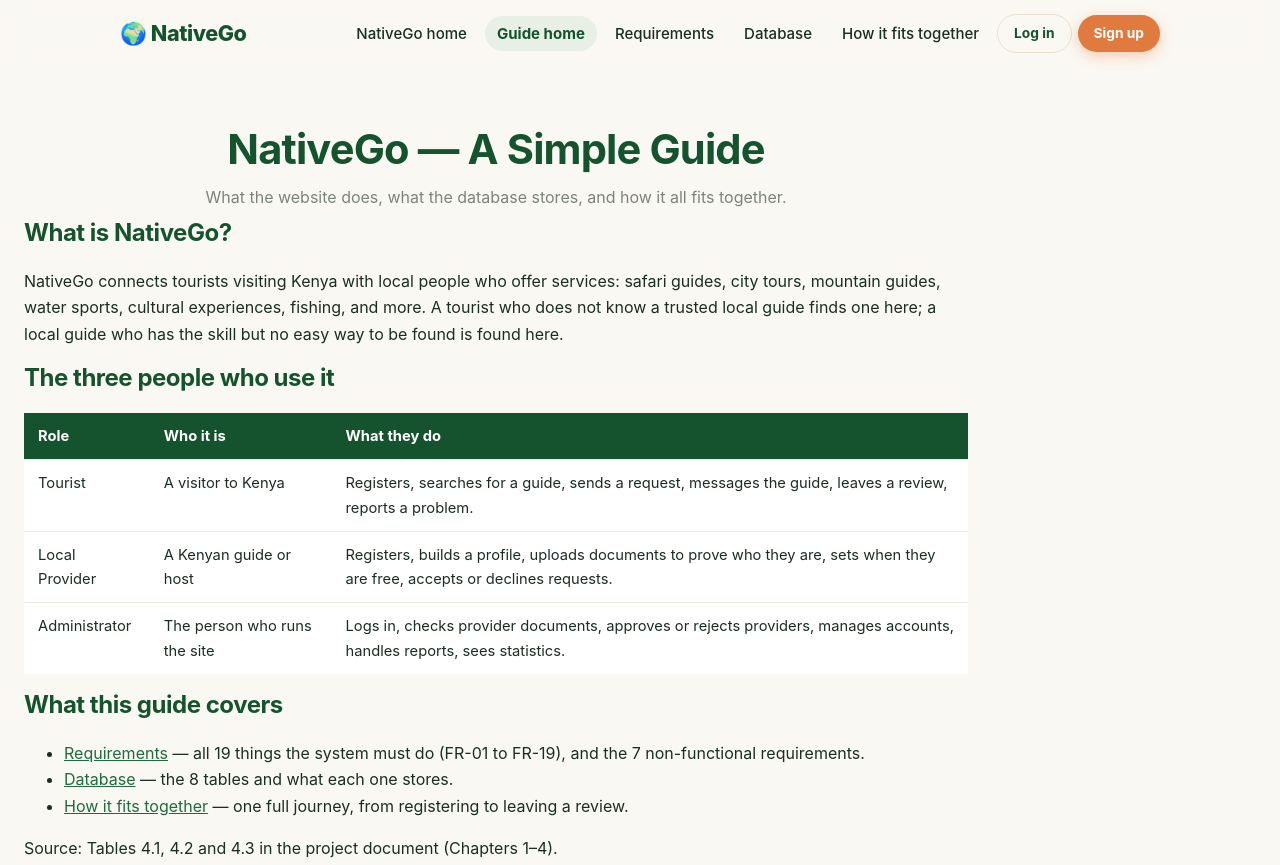
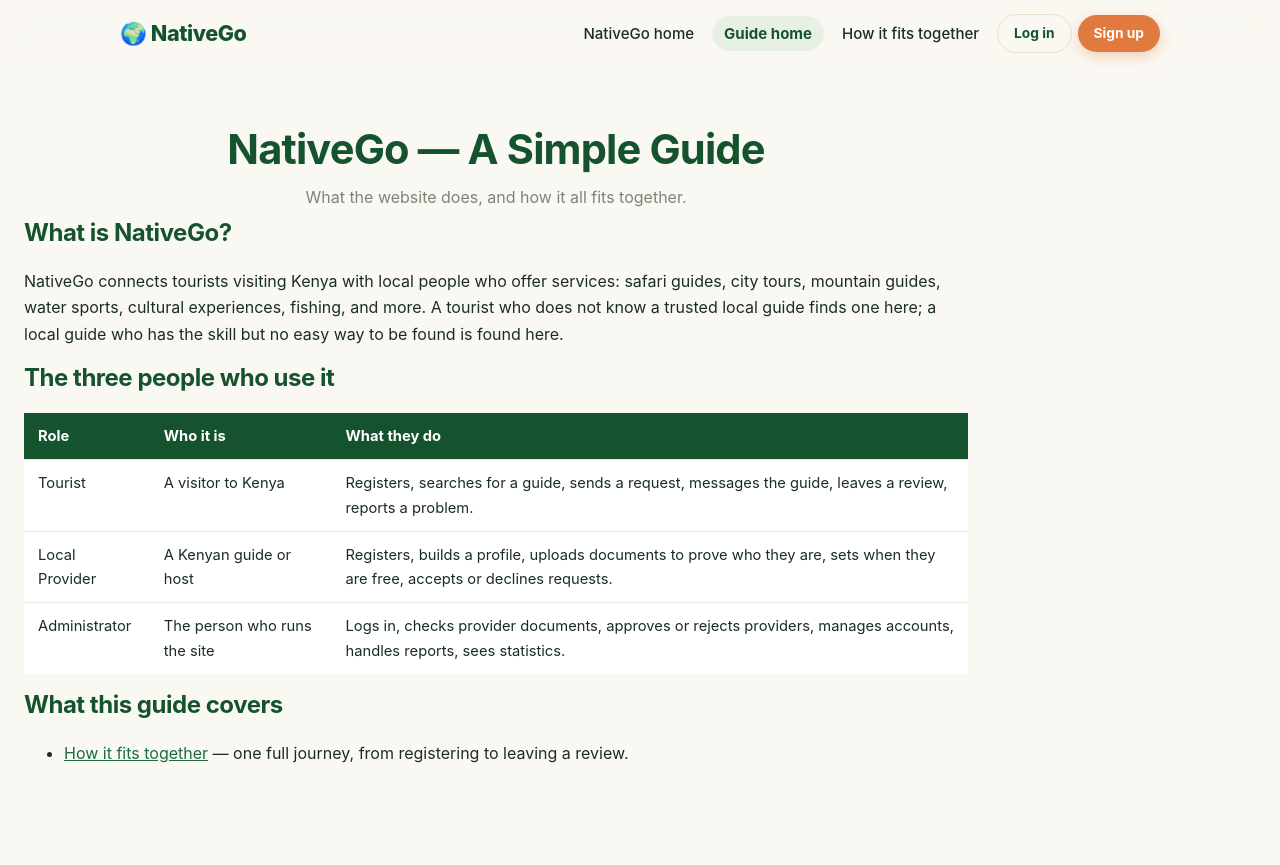
Before and after one commit to agreygorwa-sketch/nativego-website, a plain HTML site: page guide/index.html in a window 1280 px wide. Shown: the top 865 px of the page. Drawn offline with Linux system fonts and the light colour scheme.

Commit message:
Remove Requirements and Database links from guide pages

```diff
--- a/guide/index.html
+++ b/guide/index.html
@@ -15,8 +15,6 @@
         <ul>
           <li><a class="nl" href="../index.html">NativeGo home</a></li>
           <li><a class="nl" href="index.html">Guide home</a></li>
-          <li><a class="nl" href="requirements.html">Requirements</a></li>
-          <li><a class="nl" href="database.html">Database</a></li>
           <li><a class="nl" href="how-it-works.html">How it fits together</a></li>
           <li><a class="btn ghost sm" href="https://nativego-flask.vercel.app/login">Log in</a></li>
           <li><a class="btn sm" href="https://nativego-flask.vercel.app/signup">Sign up</a></li>
@@ -28,7 +26,7 @@
   <main>
     <div class="page-head">
       <h1>NativeGo — A Simple Guide</h1>
-      <p>What the website does, what the database stores, and how it all fits together.</p>
+      <p>What the website does, and how it all fits together.</p>
     </div>
     <h2>What is NativeGo?</h2>
     <p>NativeGo connects tourists visiting Kenya with local people who offer services: safari guides, city tours, mountain guides, water sports, cultural experiences, fishing, and more. A tourist who does not know a trusted local guide finds one here; a local guide who has the skill but no easy way to be found is found here.</p>
@@ -43,11 +41,8 @@
 
     <h2>What this guide covers</h2>
     <ul>
-      <li><a href="requirements.html">Requirements</a> — all 19 things the system must do (FR-01 to FR-19), and the 7 non-functional requirements.</li>
-      <li><a href="database.html">Database</a> — the 8 tables and what each one stores.</li>
       <li><a href="how-it-works.html">How it fits together</a> — one full journey, from registering to leaving a review.</li>
     </ul>
-    <p>Source: Tables 4.1, 4.2 and 4.3 in the project document (Chapters 1–4).</p>
   </main>
 
   <footer class="site-footer">
```
Also changed, not shown: guide/how-it-works.html (+0 -2 lines).
